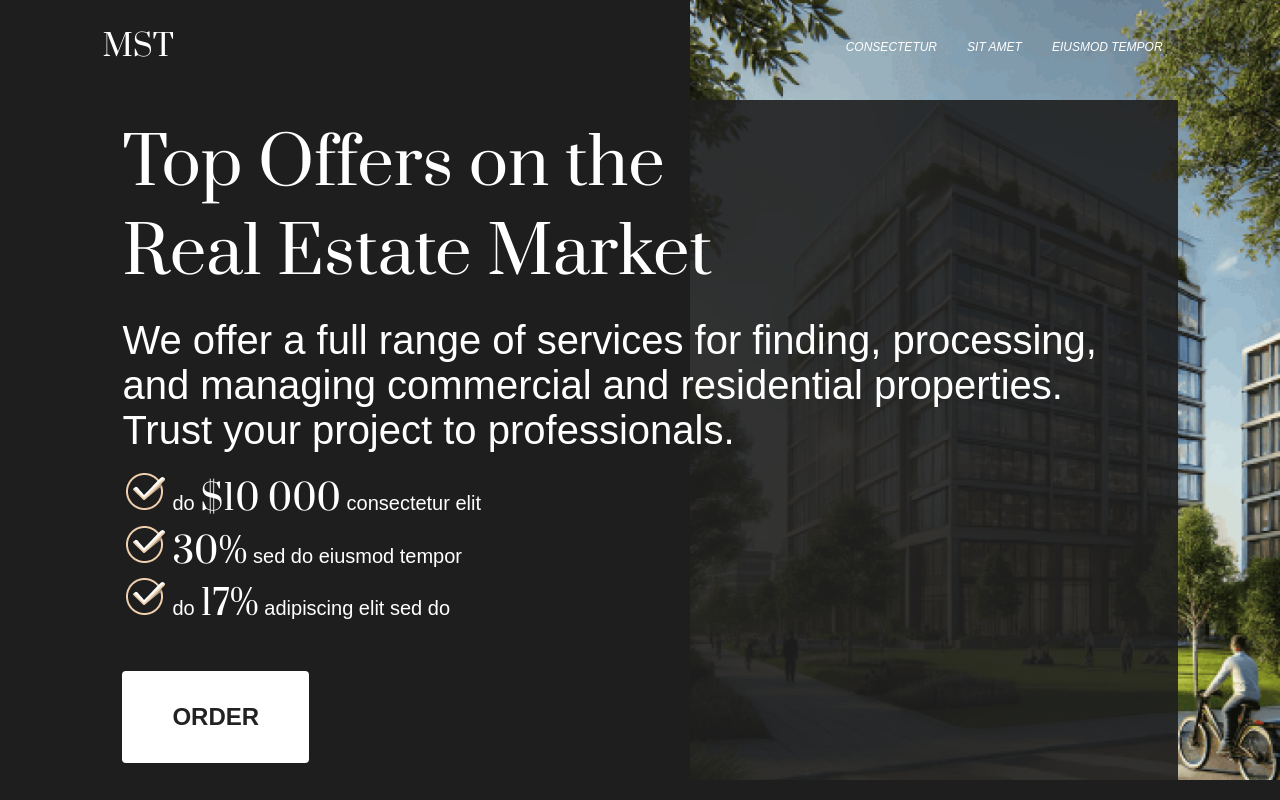
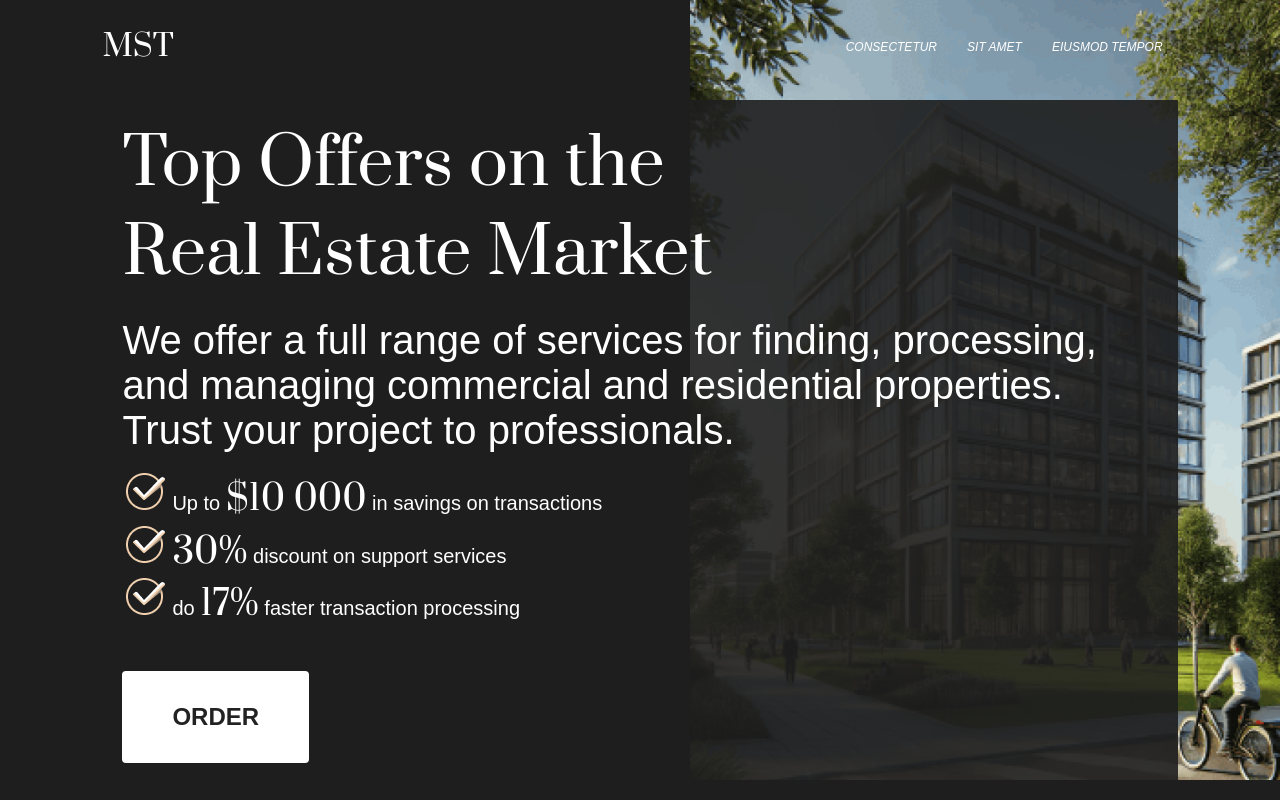
Before and after one commit to ArsShon2000/test-MST, a plain HTML site: page index.html in a window 1280 px wide. Shown: the top 800 px of the page. Drawn offline with Linux system fonts and the light colour scheme.

Commit message:
dsafasdf

```diff
--- a/index.html
+++ b/index.html
@@ -40,9 +40,9 @@
             <h1>Top Offers on the <br /> Real Estate Market</h1>
             <p>We offer a full range of services for finding, processing, and managing commercial and residential properties. Trust your project to professionals.</p>
             <ul>
-                <li>do <span>$10 000</span> consectetur elit</li>
-                <li><span>30%</span> sed do eiusmod tempor</li>
-                <li>do <span>17%</span> adipiscing elit sed do</li>
+                <li>Up to <span>$10 000</span> in savings on transactions</li>
+                <li><span>30%</span> discount on support services</li>
+                <li>do <span>17%</span> faster transaction processing</li>
             </ul>
             <button class="orderBtn">ORDER</button>
         </div>
```
